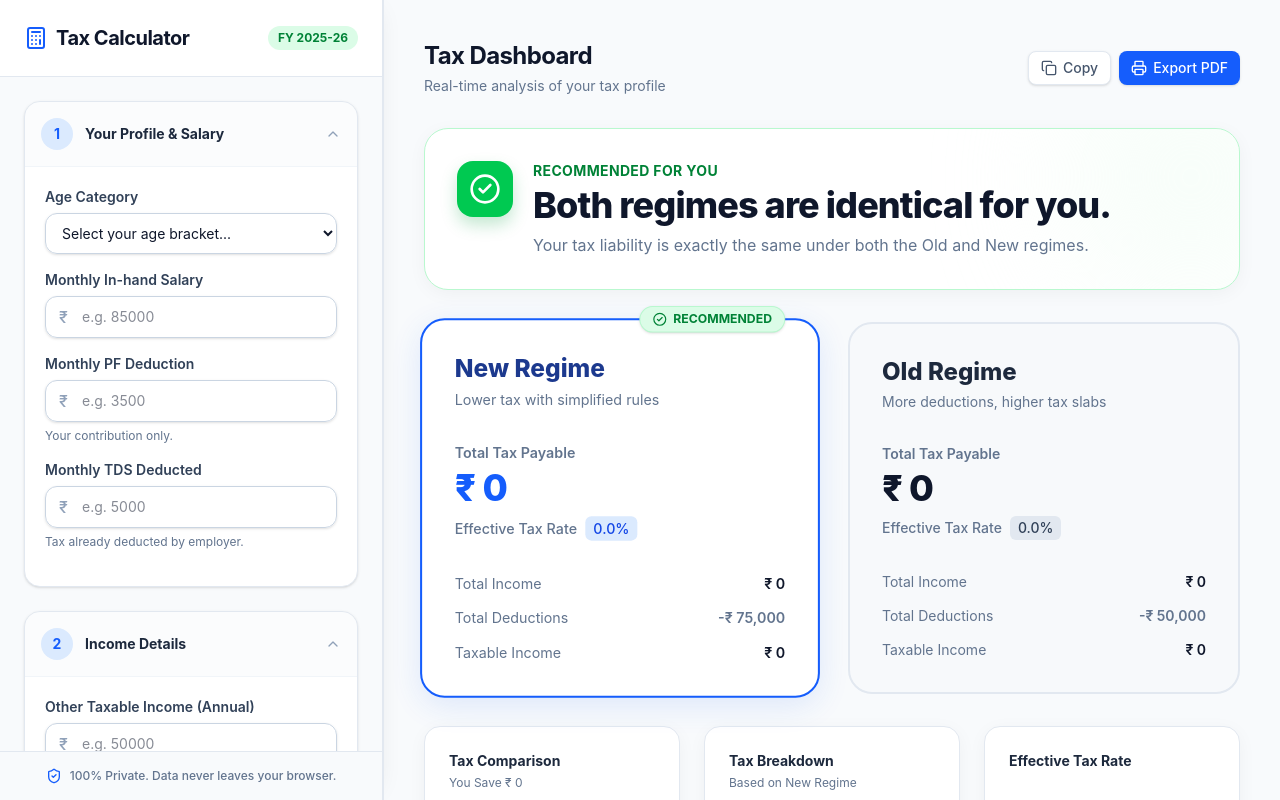
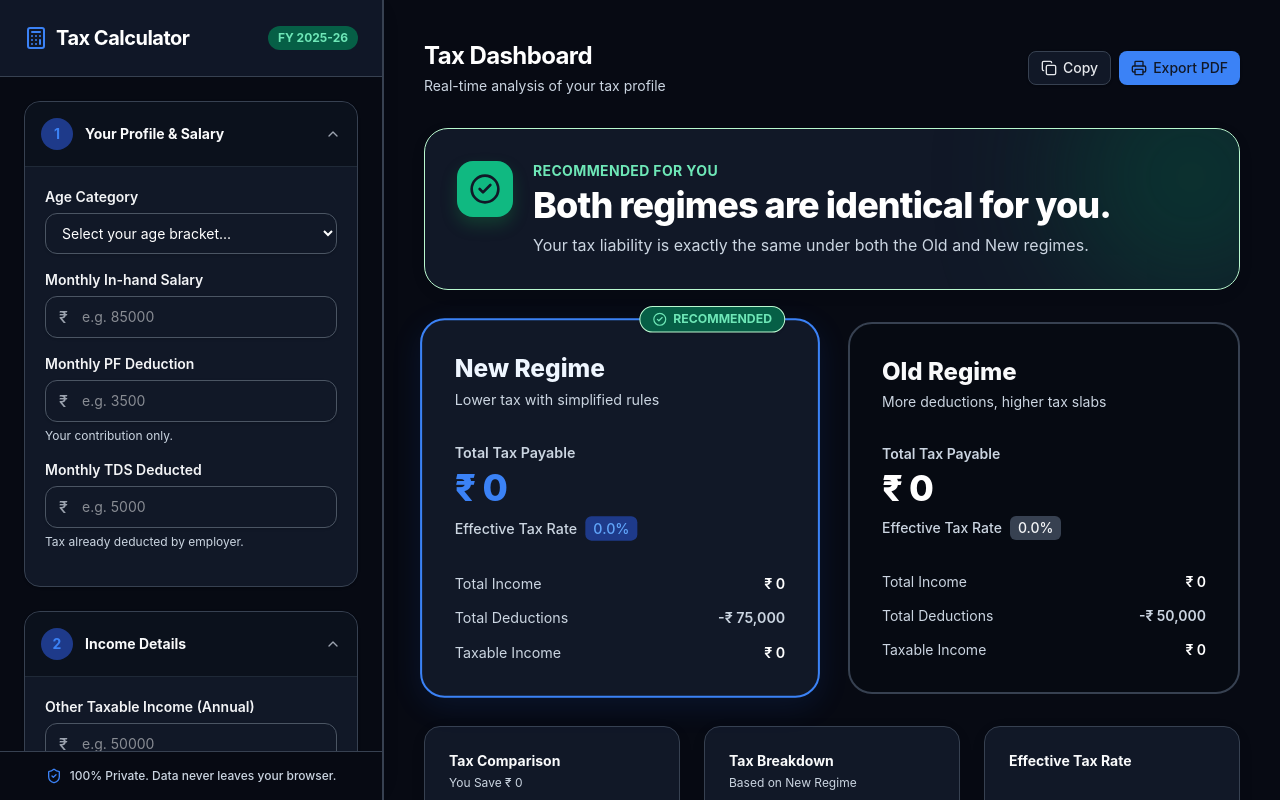
Before and after one commit to chandeshwar-prasad/tax-regime-analyzer, a React (Vite) app: page / in a window 1280 px wide. Built offline with nearby package versions, Linux system fonts and the light colour scheme.

Commit message:
design: implement premium dark mode theme and adjust colors

```diff
--- a/src/components/ChartsRow.jsx
+++ b/src/components/ChartsRow.jsx
@@ -34,13 +34,13 @@ export default function ChartsRow({ newR, oldR, bestRegime, savings }) {
         <div className="h-48 w-full">
           <ResponsiveContainer width="100%" height="100%">
             <BarChart data={barData} margin={{ top: 0, right: 0, left: -20, bottom: 0 }}>
-              <CartesianGrid strokeDasharray="3 3" vertical={false} stroke="#E5E7EB" />
-              <XAxis dataKey="name" axisLine={false} tickLine={false} tick={{ fontSize: 12, fill: '#64748B' }} />
-              <YAxis axisLine={false} tickLine={false} tick={{ fontSize: 11, fill: '#94A3B8' }} tickFormatter={(val) => `₹${val/1000}k`} />
-              <RechartsTooltip cursor={{ fill: '#F1F5F9' }} formatter={(value) => [formatCurrency(value), 'Total Tax']} />
+              <CartesianGrid strokeDasharray="3 3" vertical={false} stroke="#374151" />
+              <XAxis dataKey="name" axisLine={false} tickLine={false} tick={{ fontSize: 12, fill: '#9CA3AF' }} />
+              <YAxis axisLine={false} tickLine={false} tick={{ fontSize: 11, fill: '#9CA3AF' }} tickFormatter={(val) => `₹${val/1000}k`} />
+              <RechartsTooltip cursor={{ fill: '#1F2937' }} formatter={(value) => [formatCurrency(value), 'Total Tax']} />
               <Bar dataKey="tax" radius={[4, 4, 0, 0]}>
                 {barData.map((entry, index) => (
-                  <Cell key={`cell-${index}`} fill={entry.name.includes(bestRegime === 'NEW' ? 'New' : 'Old') ? '#2563EB' : '#CBD5E1'} />
+                  <Cell key={`cell-${index}`} fill={entry.name.includes(bestRegime === 'NEW' ? 'New' : 'Old') ? '#3B82F6' : '#4B5563'} />
                 ))}
               </Bar>
             </BarChart>
--- a/src/components/Wizard.jsx
+++ b/src/components/Wizard.jsx
@@ -33,7 +33,7 @@ export default function Wizard({ onBackToStart }) {
 
   if (isFinalStep) {
     return (
-      <div className="min-h-screen bg-[#F9FAFB] py-0 md:py-12 md:px-8 flex items-center justify-center">
+      <div className="min-h-screen bg-slate-950 py-0 md:py-12 md:px-8 flex items-center justify-center">
         <div className="bg-white w-full max-w-6xl shadow-2xl rounded-none md:rounded-3xl overflow-y-auto border-0 md:border border-gray-200 p-6 md:p-12 lg:p-16 flex items-center justify-center min-h-screen md:min-h-[85vh]">
           <ResultsScreen onBackToStart={onBackToStart} />
         </div>
@@ -42,7 +42,7 @@ export default function Wizard({ onBackToStart }) {
   }
 
   return (
-    <div className="min-h-screen bg-[#F9FAFB] py-0 md:py-12 md:px-8 flex items-center justify-center">
+    <div className="min-h-screen bg-slate-950 py-0 md:py-12 md:px-8 flex items-center justify-center">
       <div className="bg-white w-full max-w-6xl shadow-2xl rounded-none md:rounded-3xl overflow-hidden border-0 md:border border-gray-200 flex flex-col md:flex-row min-h-screen md:min-h-[85vh]">
 
         {/* Left: Main Form Area */}
--- a/src/index.css
+++ b/src/index.css
@@ -1,14 +1,59 @@
 @import "tailwindcss";
 
 @theme {
-  --color-primary: #2563EB;
-  --color-primary-hover: #1D4ED8;
-  --color-success: #16A34A;
-  --color-background: #F8FAFC;
-  --color-surface: #FFFFFF;
-  --color-border: #E5E7EB;
-  --color-text-primary: #0F172A;
-  --color-text-secondary: #64748B;
+  --color-primary: #3b82f6;
+  --color-primary-hover: #60a5fa;
+  --color-success: #10b981;
+  --color-background: #090d16;
+  --color-surface: #111827;
+  --color-border: #1f2937;
+  --color-text-primary: #f9fafb;
+  --color-text-secondary: #9ca3af;
+
+  /* Redefine white, slate, and gray to map to dark theme counterparts */
+  --color-white: #111827;
+  --color-slate-50: #070a13;
+  --color-slate-100: #1f2937;
+  --color-slate-200: #374151;
+  --color-slate-300: #4b5563;
+  --color-slate-400: #9ca3af;
+  --color-slate-500: #cbd5e1;
+  --color-slate-600: #e5e7eb;
+  --color-slate-700: #f3f4f6;
+  --color-slate-800: #f9fafb;
+  --color-slate-900: #ffffff;
+
+  --color-gray-50: #070a13;
+  --color-gray-100: #1f2937;
+  --color-gray-200: #374151;
+  --color-gray-300: #4b5563;
+  --color-gray-400: #9ca3af;
+  --color-gray-500: #cbd5e1;
+  --color-gray-600: #e5e7eb;
+  --color-gray-700: #f3f4f6;
+  --color-gray-800: #f9fafb;
+  --color-gray-900: #ffffff;
+  --color-gray-950: #030712;
+
+  --color-indigo-50: #1e1b4b;
+  --color-indigo-100: #312e81;
+  --color-indigo-600: #6366f1;
+  --color-indigo-700: #818cf8;
+
+  --color-blue-50: #172554;
+  --color-blue-100: #1e3a8a;
+  --color-blue-600: #3b82f6;
+  --color-blue-700: #60a5fa;
+  --color-blue-900: #eff6ff;
+
+  --color-green-50: #064e3b;
+  --color-green-100: #065f46;
+  --color-green-500: #10b981;
+  --color-green-600: #34d399;
+  --color-green-700: #6ee7b7;
+  --color-green-800: #ecfdf5;
+
+  --color-amber-600: #fbbf24;
 }
 
 body {
```
Also changed, not shown: 1 other file (tests, documents, lock files or other folders).
